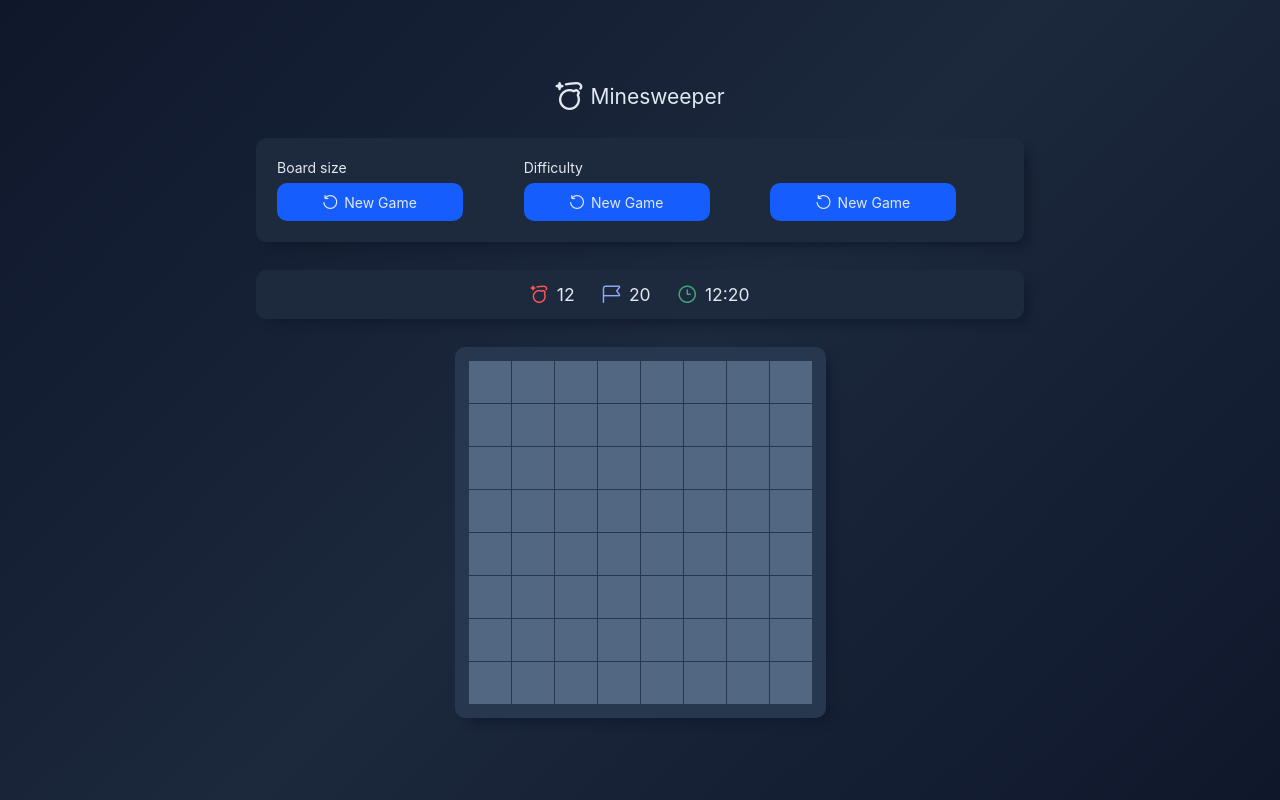
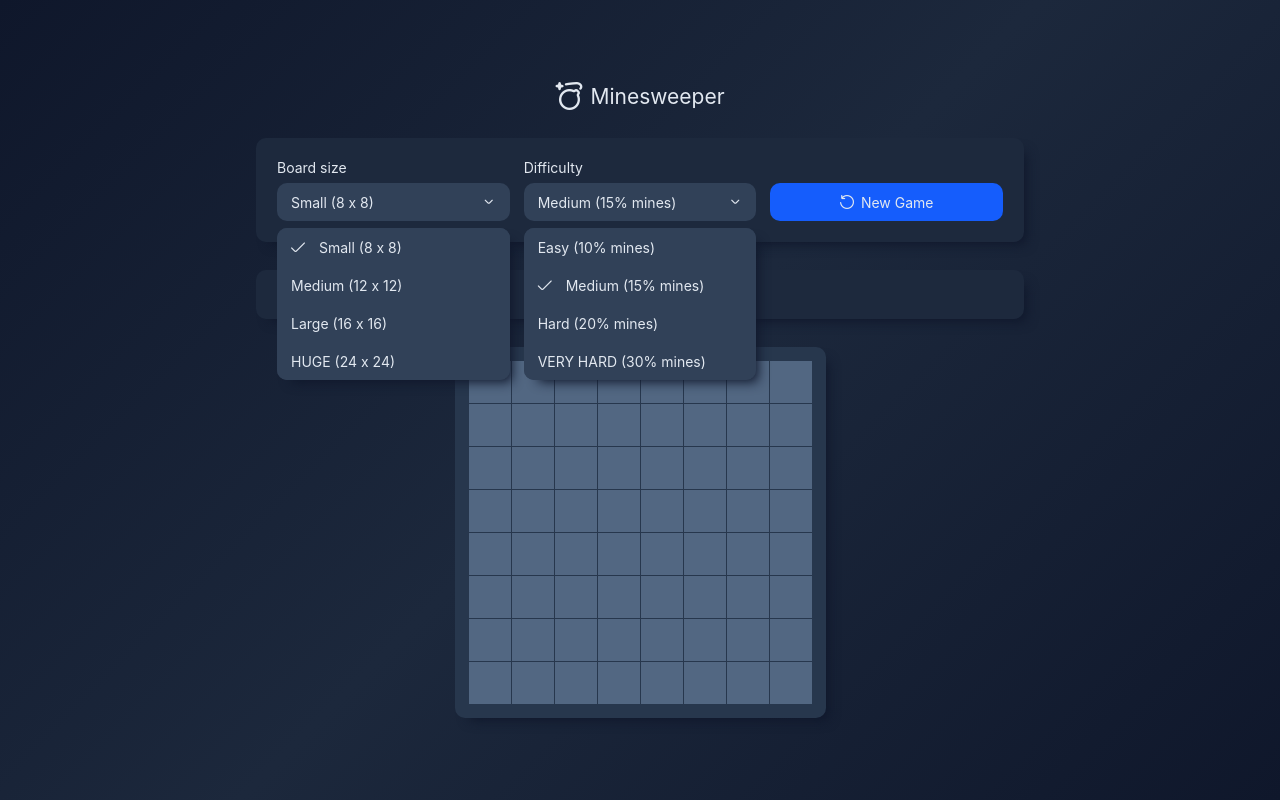
Before and after one commit to olios123/react-minesweeper, a React (Create React App) app: page / in a window 1280 px wide. Built offline with nearby package versions, Linux system fonts and the light colour scheme.

Commit message:
Website design

```diff
--- a/src/Minesweeper.tsx
+++ b/src/Minesweeper.tsx
@@ -28,21 +28,49 @@ export default function Minesweeper() {
                 <h1>Minesweeper</h1>
             </header>
             <section className="game-options">
-                <article>
+                <article className="board-size">
                     <p>Board size</p>
-                    <button>
-                        <i className="fi fi-rr-rotate-left"></i>
-                        New Game
-                    </button>
+                    <div className="dropdown" id="board-size">
+                        <div className="dropdown-header">
+                            <p className="dropdown-selected">Small (8 x 8)</p>
+                            <i className="fi fi-rr-angle-small-down"></i>
+                        </div>
+                        <div className="dropdown-content">
+                            <ol>
+                                <li value="0">
+                                    <i className="fi fi-rr-check"></i>
+                                    Small (8 x 8)
+                                </li>
+                                <li value="1">Medium (12 x 12)</li>
+                                <li value="2">Large (16 x 16)</li>
+                                <li value="3">HUGE (24 x 24)</li>
+                            </ol>
+                        </div>
+                    </div>
                 </article>
-                <article>
+                <article className="game-difficulty">
                     <p>Difficulty</p>
-                    <button>
-                        <i className="fi fi-rr-rotate-left"></i>
-                        New Game
-                    </button>
+                    <div className="game-difficulty-buttons">
+                        <div className="dropdown" id="game-difficulty">
+                            <div className="dropdown-header">
+                                <p className="dropdown-selected">Medium (15% mines)</p>
+                                <i className="fi fi-rr-angle-small-down"></i>
+                            </div>
+                            <div className="dropdown-content">
+                                <ol>
+                                    <li value="0">Easy (10% mines)</li>
+                                    <li value="1">
+                                        <i className="fi fi-rr-check"></i>
+                                        Medium (15% mines)
+                                    </li>
+                                    <li value="2">Hard (20% mines)</li>
+                                    <li value="3">VERY HARD (30% mines)</li>
+                                </ol>
+                            </div>
+                        </div>
+                    </div>
                 </article>
-                <article>
+                <article className="new-game">
                     <button>
                         <i className="fi fi-rr-rotate-left"></i>
                         New Game
--- a/src/styles/main.css
+++ b/src/styles/main.css
@@ -52,28 +52,70 @@ button {
   align-items: center;
   padding: 0.75em 1em;
   border-radius: var(--border-radius);
-  background-color: var(--button-color);
   transition: 0.2s ease-in-out background-color;
-  width: 80%;
   cursor: pointer;
-}
-button:hover {
-  background-color: var(--button-hover-color);
 }
 button i {
   margin-right: 0.5em;
 }
 
-.flag {
-  color: var(--blue);
+.dropdown {
+  display: flex;
+  width: 100%;
+  position: relative;
 }
-
-.bomb {
-  color: var(--red);
+.dropdown .dropdown-header {
+  display: flex;
+  align-items: center;
+  background-color: var(--input-background);
+  width: 100%;
+  padding: 0.75em 1em;
+  border-radius: var(--border-radius);
+  transition: 0.2s ease-in-out background-color;
+  cursor: pointer;
 }
-
-.time {
-  color: var(--green);
+.dropdown .dropdown-header:hover {
+  background-color: var(--input-background-hover);
+}
+.dropdown .dropdown-header p {
+  margin: 0;
+}
+.dropdown .dropdown-header i {
+  position: absolute;
+  right: 1em;
+  top: 50%;
+  transform: translateY(-50%);
+}
+.dropdown .dropdown-content {
+  position: absolute;
+  width: 100%;
+  left: 0;
+  top: calc(100% + 0.5em);
+  box-shadow: var(--box-shadow);
+  background-color: var(--input-background);
+  border-radius: var(--border-radius);
+}
+.dropdown .dropdown-content ol {
+  list-style-type: none;
+}
+.dropdown .dropdown-content ol li {
+  display: flex;
+  padding: 0.75em 1em;
+  transition: 0.2s ease-in-out background-color;
+  background-color: var(--input-background);
+  cursor: pointer;
+}
+.dropdown .dropdown-content ol li:hover {
+  background-color: var(--input-background-hover);
+}
+.dropdown .dropdown-content ol li i {
+  margin-right: 1em;
+}
+.dropdown .dropdown-content ol li:first-child {
+  border-radius: var(--border-radius) var(--border-radius) 0 0;
+}
+.dropdown .dropdown-content ol li:last-child {
+  border-radius: 0 0 var(--border-radius) var(--border-radius);
 }
 
 #minesweeper {
@@ -101,8 +143,15 @@ button i {
   flex: 1;
   padding: 0.5em;
 }
-#minesweeper .game-options article p {
+#minesweeper .game-options article > p {
   margin-bottom: 0.5em;
+}
+#minesweeper .game-options article.new-game button {
+  width: 100%;
+  background-color: var(--button-new-game-color);
+}
+#minesweeper .game-options article.new-game button:hover {
+  background-color: var(--button-new-game-hover-color);
 }
 #minesweeper .game-info {
   display: flex;
--- a/src/styles/main.scss
+++ b/src/styles/main.scss
@@ -53,28 +53,80 @@ button {
   align-items: center;
   padding: 0.75em 1em;
   border-radius: var(--border-radius);
-  background-color: var(--button-color);
   transition: 0.2s ease-in-out background-color;
-  width: 80%;
   cursor: pointer;
-
-  &:hover {
-	background-color: var(--button-hover-color);
-  }
 
   i {
 	margin-right: 0.5em;
   }
 }
 
-.flag {
-  color: var(--blue);
-}
-.bomb {
-  color: var(--red);
-}
-.time {
-  color: var(--green);
+.dropdown {
+  display: flex;
+  width: 100%;
+  position: relative;
+
+  .dropdown-header {
+	display: flex;
+	align-items: center;
+	background-color: var(--input-background);
+	width: 100%;
+	padding: 0.75em 1em;
+	border-radius: var(--border-radius);
+	transition: 0.2s ease-in-out background-color;
+	cursor: pointer;
+
+	&:hover {
+	  background-color: var(--input-background-hover);
+	}
+
+	p {
+	  margin: 0;
+	}
+	i {
+	  position: absolute;
+	  right: 1em;
+	  top: 50%;
+	  transform: translateY(-50%);
+	}
+  }
+
+  .dropdown-content {
+	position: absolute;
+	width: 100%;
+	left: 0;
+	top: calc(100% + 0.5em);
+	box-shadow: var(--box-shadow);
+	background-color: var(--input-background);
+	border-radius: var(--border-radius);
+
+	ol {
+	  list-style-type: none;
+
+	  li {
+		display: flex;
+		padding: 0.75em 1em;
+		transition: 0.2s ease-in-out background-color;
+		background-color: var(--input-background);
+		cursor: pointer;
+
+		&:hover {
+		  background-color: var(--input-background-hover);
+		}
+
+		i {
+		  margin-right: 1em;
+		}
+	  }
+
+	  li:first-child {
+		border-radius: var(--border-radius) var(--border-radius) 0 0;
+	  }
+	  li:last-child {
+		border-radius: 0 0 var(--border-radius) var(--border-radius);
+	  }
+	}
+  }
 }
 
 #minesweeper {
@@ -104,8 +156,19 @@ button {
 	  flex: 1;
 	  padding: 0.5em;
 
-	  p {
+	  & > p {
 		margin-bottom: 0.5em;
+	  }
+
+	  &.new-game {
+		button {
+		  width: 100%;
+		  background-color: var(--button-new-game-color);
+
+		  &:hover {
+			background-color: var(--button-new-game-hover-color);
+		  }
+		}
 	  }
 	}
   }
--- a/src/styles/root.css
+++ b/src/styles/root.css
@@ -7,8 +7,10 @@
 	/* Main elements */
 	--background: linear-gradient(135deg,#0F172B 0%, #1C283C 50%, #0F172B 100%);
 	--section-color: #1D293D;
-	--button-color: #155DFC;
-	--button-hover-color: #1447E6;
+	--button-new-game-color: #155DFC;
+	--button-new-game-hover-color: #1447E6;
+	--input-background: #314158;
+	--input-background-hover: #445470;
 
 	/* Tiles/board styles */
 	--board-background: #27374D;
@@ -30,3 +32,13 @@
 h1, h2 {
 	font-size: calc(var(--font-size) * 1.5);
 }
+
+.flag {
+	color: var(--blue);
+}
+.bomb {
+	color: var(--red);
+}
+.time {
+	color: var(--green);
+}
```
Also changed, not shown: 1 other file (tests, documents, lock files or other folders).
